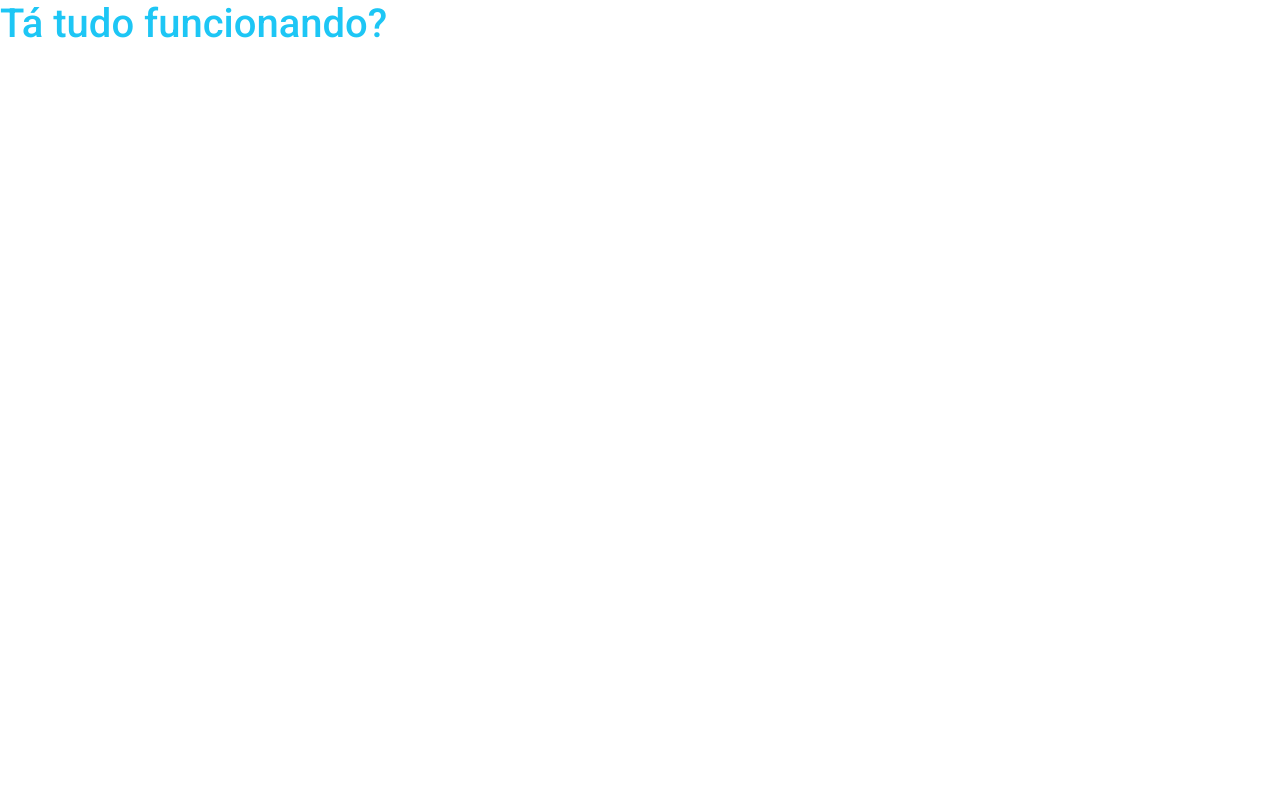
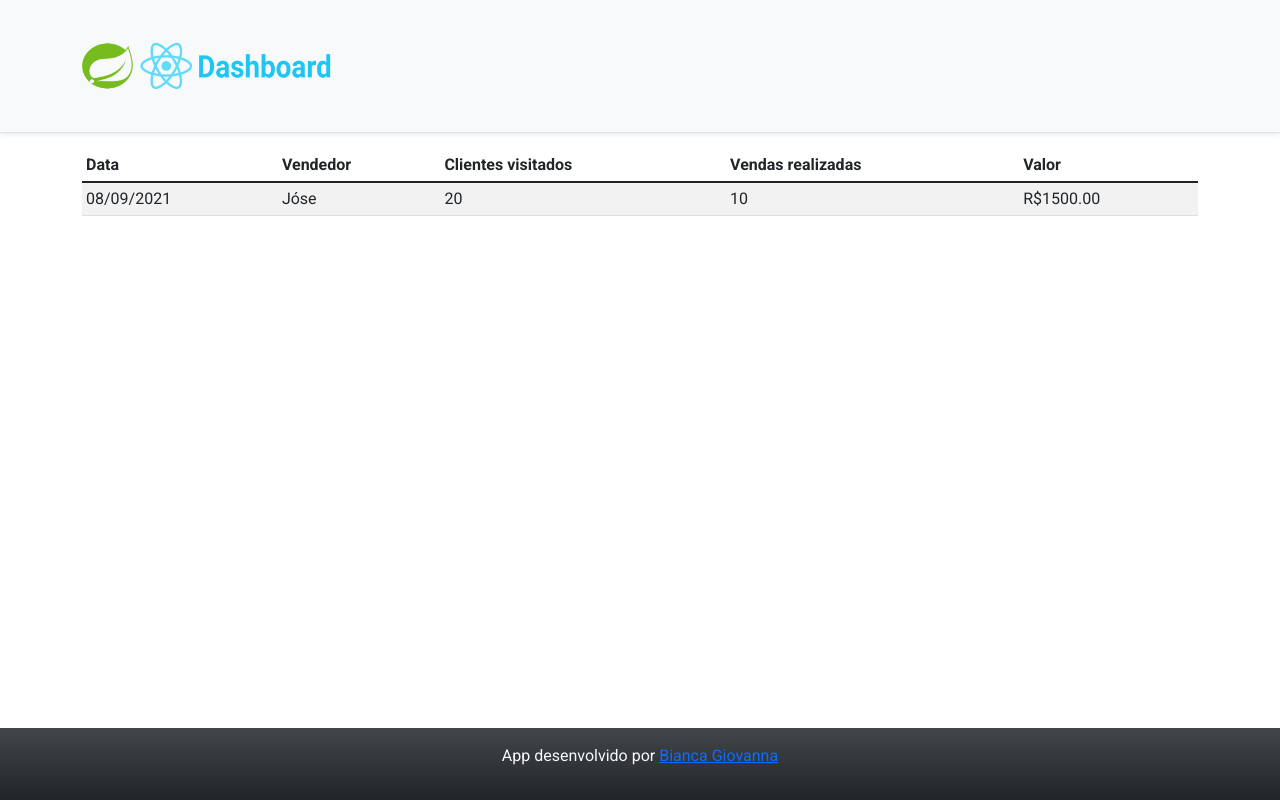
Before and after one commit to BiancaGiovanna/dashboard-Reactjs-java-spring, a React (Create React App) app in the folder frontend/: page /dashboard in a window 1280 px wide. Built offline with nearby package versions, Linux system fonts and the light colour scheme.

Commit message:
basic static componets

```diff
--- a/frontend/src/App.tsx
+++ b/frontend/src/App.tsx
@@ -1,5 +1,15 @@
-function App() {
-  return <h1 className='text-primary'>Tá tudo funcionando?</h1>;
+import DataTable from "./components/DataTable";
+import Footer from "./components/Footer";
+import NavBar from "./components/NavBar";
+
+export default function App() {
+  return (
+    <>
+      <NavBar />
+      <div className='container'>
+        <DataTable />
+      </div>
+      <Footer />
+    </>
+  );
 }
-
-export default App;
--- /dev/null
+++ b/frontend/src/components/DataTable/index.tsx
@@ -0,0 +1,26 @@
+export default function DataTable() {
+  return (
+    <div className='table-responsive'>
+      <table className='table table-striped table-sm'>
+        <thead>
+          <tr>
+            <th>Data</th>
+            <th>Vendedor</th>
+            <th>Clientes visitados</th>
+            <th>Vendas realizadas</th>
+            <th>Valor</th>
+          </tr>
+        </thead>
+        <tbody>
+          <tr>
+            <td>08/09/2021</td>
+            <td>Jóse</td>
+            <td>20</td>
+            <td>10</td>
+            <td>R$1500.00</td>
+          </tr>
+        </tbody>
+      </table>
+    </div>
+  );
+}
--- /dev/null
+++ b/frontend/src/components/Footer/index.tsx
@@ -0,0 +1,18 @@
+export default function Footer() {
+  return (
+    <footer className='footer mt-auto py-3 bg-dark bg-gradient'>
+      <div className='container'>
+        <p className='text-light'>
+          App desenvolvido por{" "}
+          <a
+            href='https://github.com/BiancaGiovanna'
+            target='_blank'
+            rel='noreferrer'
+          >
+            Bianca Giovanna
+          </a>
+        </p>
+      </div>
+    </footer>
+  );
+}
--- /dev/null
+++ b/frontend/src/components/NavBar/index.tsx
@@ -0,0 +1,13 @@
+import ImgLogo from "./../../assets/img/dashboard.png";
+
+export default function NavBar() {
+  return (
+    <div className='d-flex flex-column flex-md-row align-items-center p-3 px-md-4 mb-3 bg-light border-bottom shadow-sm'>
+      <div className='container'>
+        <nav className='my-2 my-md-0 mr-md-3'>
+          <img src={ImgLogo} alt='DevSuperior' width='250' height='100' />
+        </nav>
+      </div>
+    </div>
+  );
+}
```
Also changed, not shown: frontend/src/assets/img/dashboard.png (added).
